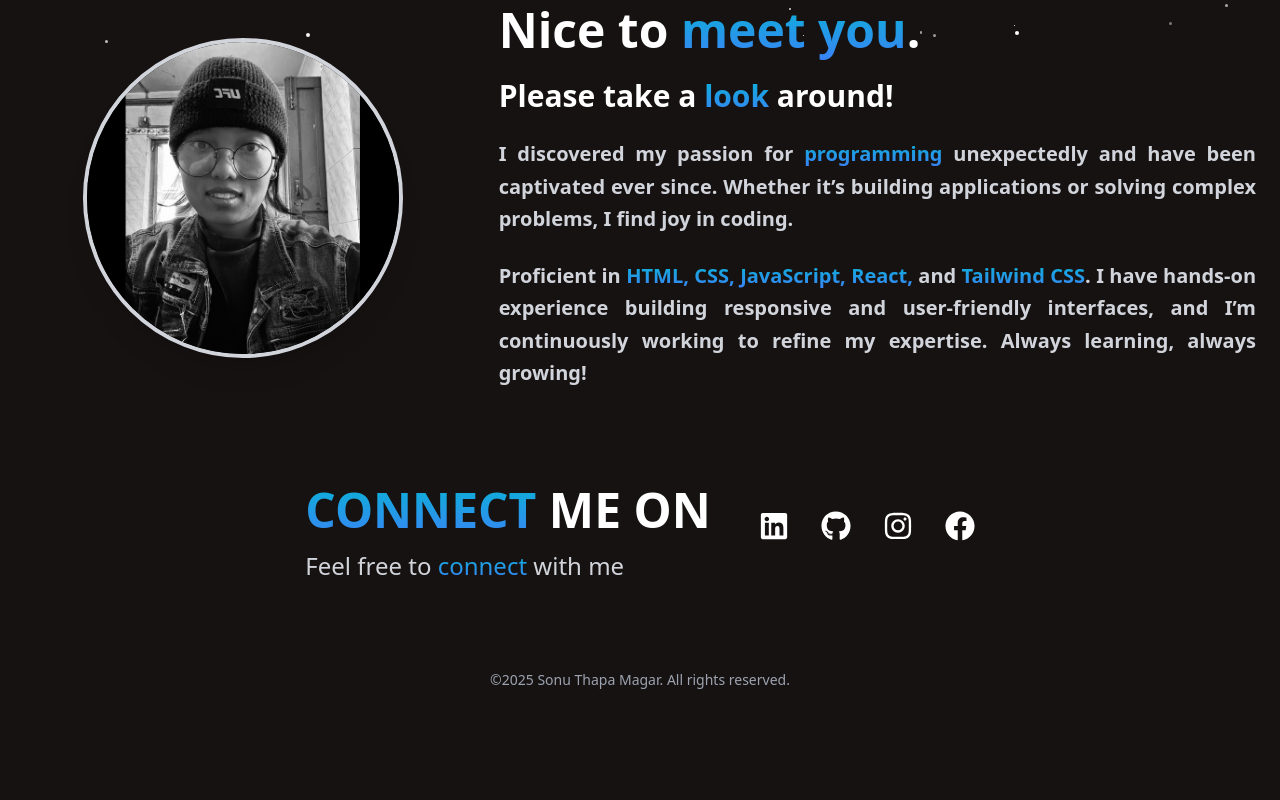
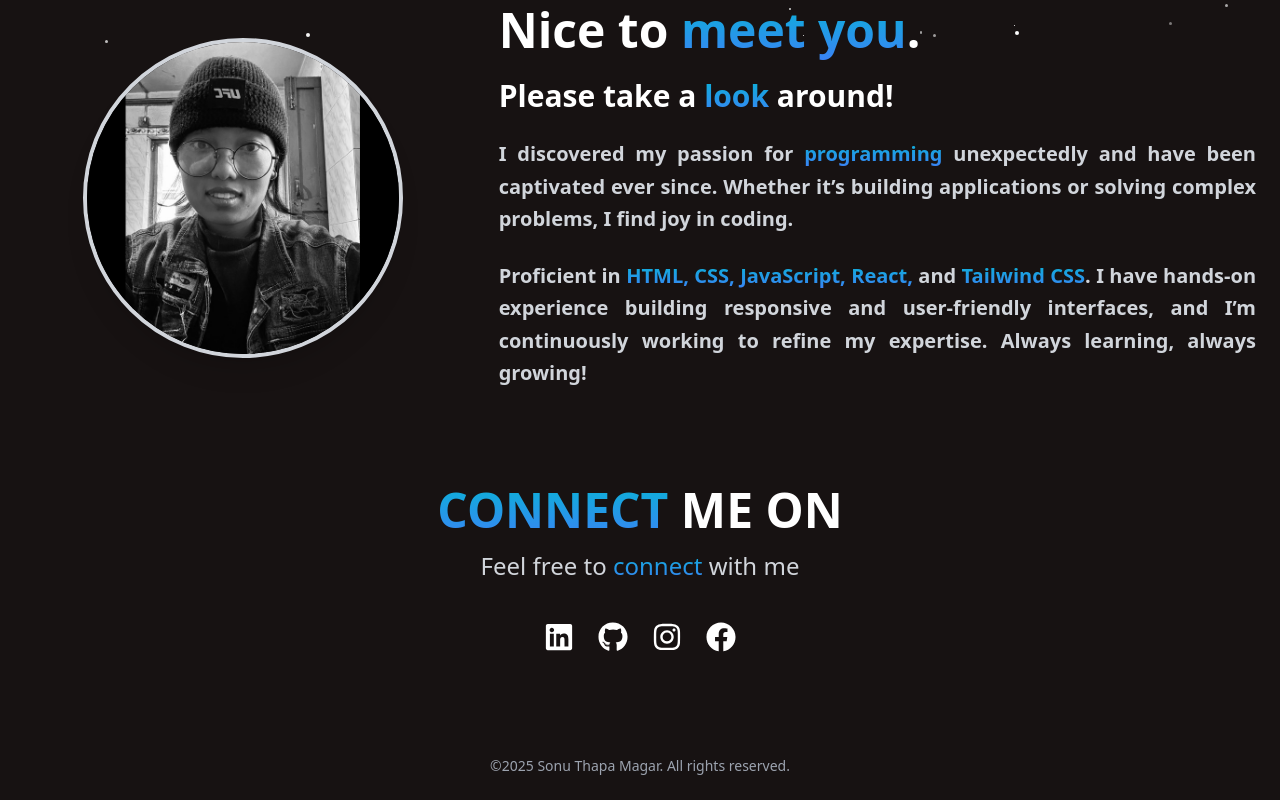
Before and after one commit to SonuThapaMagar/sonuthapamagar, a React (Vite) app in the folder portfolio/: page / in a window 1280 px wide. Shown: the part 746-1546 px from the top of the page. Before the commit the page ends 1460 px from the top, so only its background shows below. Built offline with nearby package versions, Linux system fonts and the light colour scheme.

Commit message:
Homepage finished

```diff
--- a/portfolio/src/components/Hero.jsx
+++ b/portfolio/src/components/Hero.jsx
@@ -82,10 +82,10 @@
       </section>
 
       {/* Connect Section */}
-      <div className="py-8 mb-8 ">
-        <div className="container mx-auto px-4 flex flex-col sm:flex-row justify-center items-center gap-6 sm:gap-12">
+      <div className="py-8 mb-8">
+        <div className="container mx-auto px-4 flex flex-col items-center gap-6">
           {/* Text Section */}
-          <div className="text-center sm:text-left">
+          <div className="text-center">
             <h1 className="text-4xl sm:text-5xl font-bold font-Montserrat py-4">
               <span className="gradient-text">CONNECT</span> ME ON
             </h1>
@@ -96,7 +96,7 @@
           </div>
 
           {/* Social Links Section */}
-          <div className="flex justify-center sm:justify-start gap-6 sm:gap-8 py-4">
+          <div className="flex flex-row sm:flex-row justify-center sm:justify-start gap-6 py-4">
             {/* Social Links */}
             <a
               href="https://www.linkedin.com/in/sonu-thapa-magar-b281b8275/"
```
